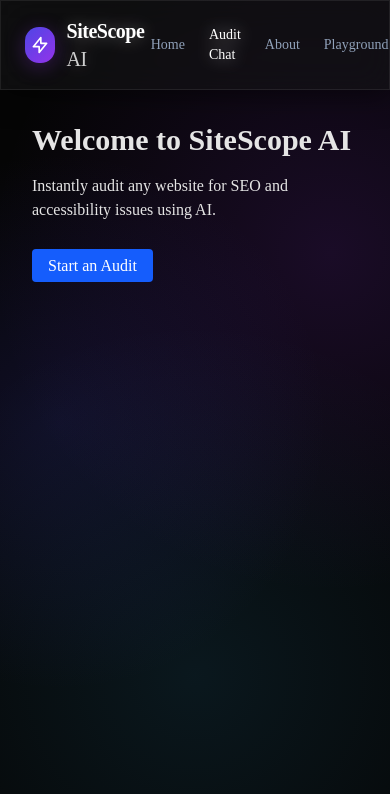
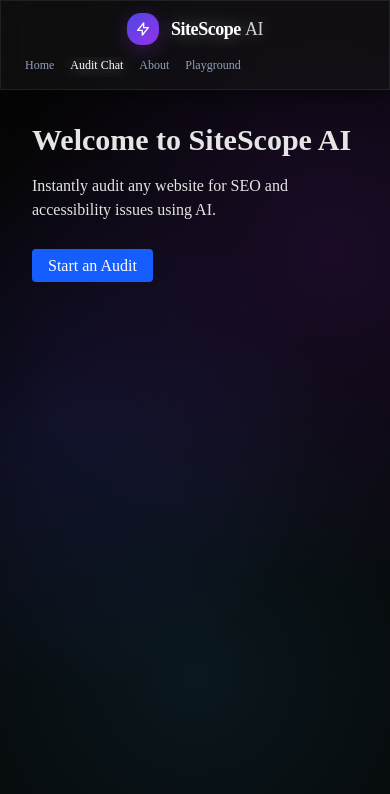
Before and after one commit to Mr-khan-1/ai-capstone-setup, a Next.js app: page / in a window 390 px wide. Shown: the top 794 px of the page. Built offline with nearby package versions, Linux system fonts and the light colour scheme.

Commit message:
fix(ui): optimize header layout for mobile screens

```diff
--- a/app/layout.tsx
+++ b/app/layout.tsx
@@ -29,20 +29,20 @@
       className={`${geistSans.variable} ${geistMono.variable} h-full antialiased`}
     >
       <body className="h-dvh flex flex-col text-slate-200 font-sans antialiased selection:bg-purple-500/30">
-        <header className="sticky top-0 z-50 flex items-center justify-between px-6 py-4 glass-panel border-b-0 border-white/5">
-          <div className="flex items-center gap-3">
-            <div className="w-9 h-9 user-bubble rounded-xl flex items-center justify-center shadow-lg shadow-purple-500/20 ring-1 ring-white/20">
-              <svg className="w-5 h-5 text-white" fill="none" stroke="currentColor" viewBox="0 0 24 24">
+        <header className="sticky top-0 z-50 flex flex-col sm:flex-row items-center justify-between px-4 md:px-6 py-3 md:py-4 glass-panel border-b-0 border-white/5 gap-3 sm:gap-0">
+          <div className="flex items-center gap-3 shrink-0">
+            <div className="w-8 h-8 md:w-9 md:h-9 user-bubble rounded-xl flex items-center justify-center shadow-lg shadow-purple-500/20 ring-1 ring-white/20">
+              <svg className="w-4 h-4 md:w-5 md:h-5 text-white" fill="none" stroke="currentColor" viewBox="0 0 24 24">
                 <path strokeLinecap="round" strokeLinejoin="round" strokeWidth={2} d="M13 10V3L4 14h7v7l9-11h-7z" />
               </svg>
             </div>
-            <span className="font-bold text-xl tracking-tight text-white drop-shadow-[0_0_8px_rgba(255,255,255,0.3)]">SiteScope <span className="font-light opacity-80">AI</span></span>
+            <span className="font-bold text-lg md:text-xl tracking-tight text-white drop-shadow-[0_0_8px_rgba(255,255,255,0.3)]">SiteScope <span className="font-light opacity-80">AI</span></span>
           </div>
-          <nav className="flex items-center gap-6 text-sm font-medium text-slate-400">
-            <Link href="/" className="hover:text-white hover:drop-shadow-[0_0_8px_rgba(255,255,255,0.5)] transition-all">Home</Link>
-            <Link href="/audit" className="text-white drop-shadow-[0_0_8px_rgba(255,255,255,0.5)] transition-all">Audit Chat</Link>
-            <Link href="/about" className="hover:text-white hover:drop-shadow-[0_0_8px_rgba(255,255,255,0.5)] transition-all">About</Link>
-            <Link href="/playground" className="hover:text-white hover:drop-shadow-[0_0_8px_rgba(255,255,255,0.5)] transition-all">Playground</Link>
+          <nav className="flex items-center gap-4 md:gap-6 text-xs md:text-sm font-medium text-slate-400 overflow-x-auto max-w-full hide-scrollbar pb-1 sm:pb-0 px-2 sm:px-0 w-full sm:w-auto justify-start sm:justify-end">
+            <Link href="/" className="hover:text-white hover:drop-shadow-[0_0_8px_rgba(255,255,255,0.5)] transition-all shrink-0">Home</Link>
+            <Link href="/audit" className="text-white drop-shadow-[0_0_8px_rgba(255,255,255,0.5)] transition-all shrink-0">Audit Chat</Link>
+            <Link href="/about" className="hover:text-white hover:drop-shadow-[0_0_8px_rgba(255,255,255,0.5)] transition-all shrink-0">About</Link>
+            <Link href="/playground" className="hover:text-white hover:drop-shadow-[0_0_8px_rgba(255,255,255,0.5)] transition-all shrink-0">Playground</Link>
           </nav>
         </header>
         <main className="flex-1 overflow-hidden flex flex-col relative z-10">
```
